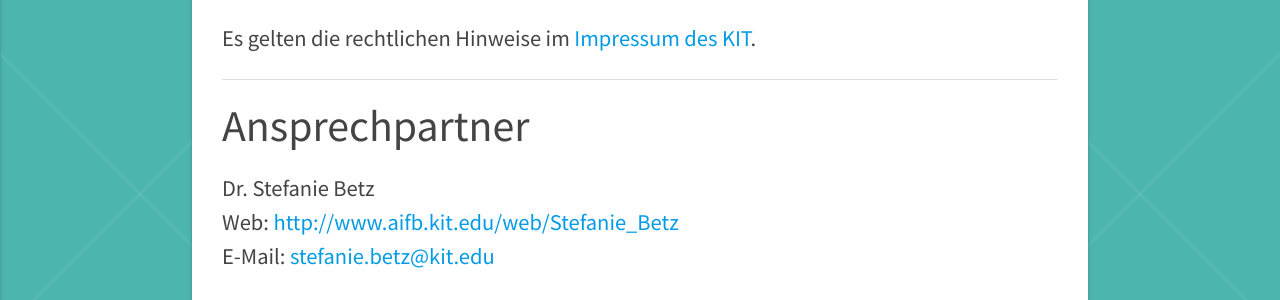
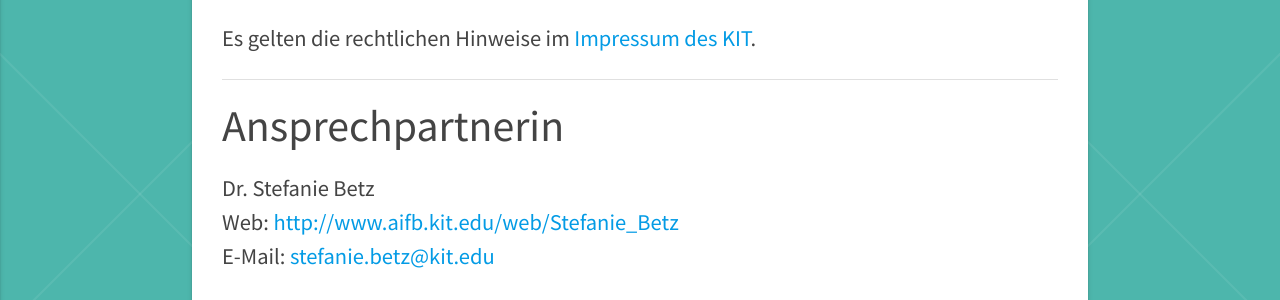
Before and after one commit to andykit/s3engineering, a Jekyll site: the page built from impressum.html, in a window 1280 px wide. Shown: the part 256-556 px from the top of the page. Built offline with Jekyll 4.4.1, drawn with Linux system fonts in a browser that asks for light colours; nearby versions of some CDN libraries.

Commit message:
Update impressum.html

```diff
--- a/impressum.html
+++ b/impressum.html
@@ -21,7 +21,7 @@ title: Impressum
 
 
 	  <div class="divider"></div>
-	  <h3>Ansprechpartner</h3>
+	  <h3>Ansprechpartnerin</h3>
 
 	  <p>
 	  Dr. Stefanie Betz<br>
```
